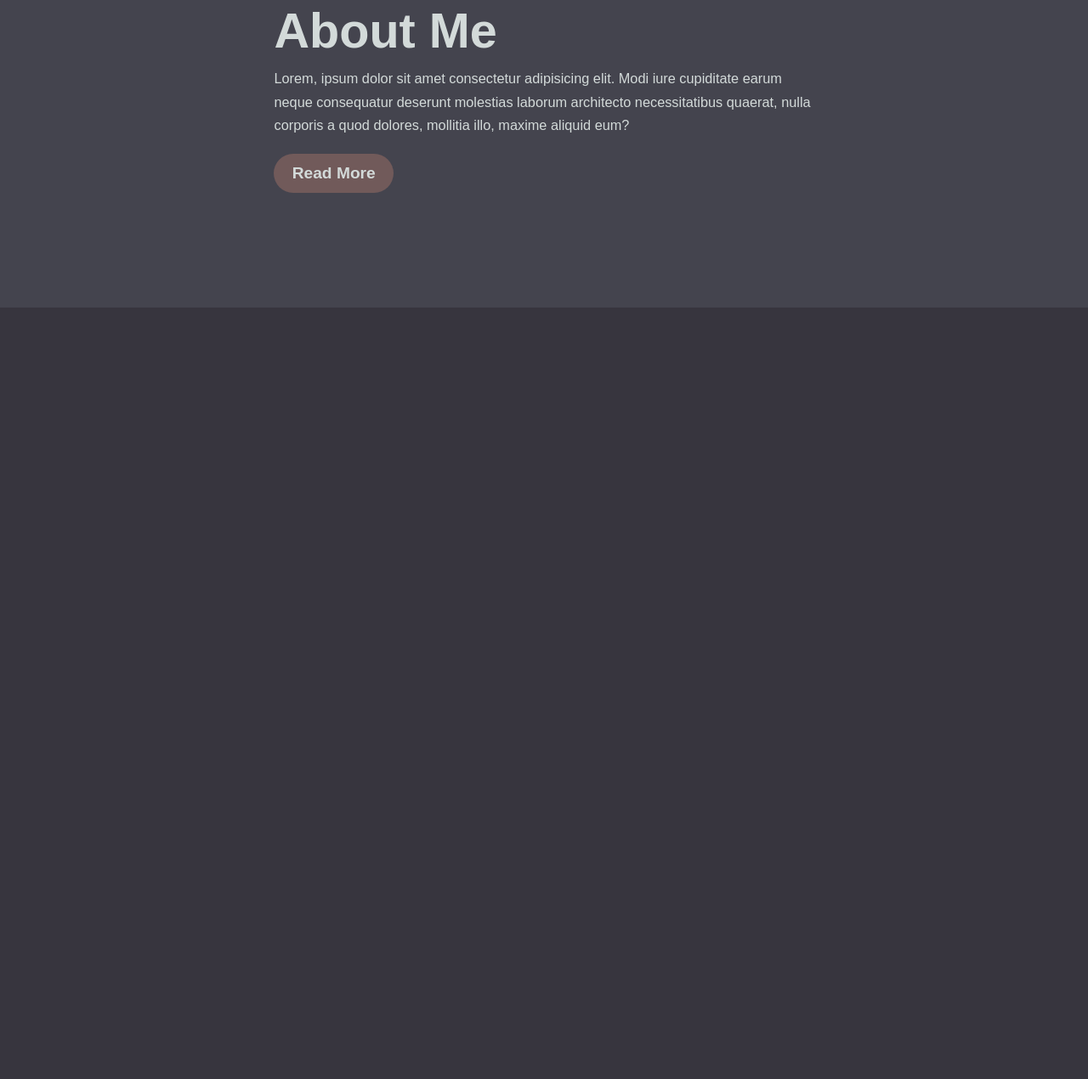
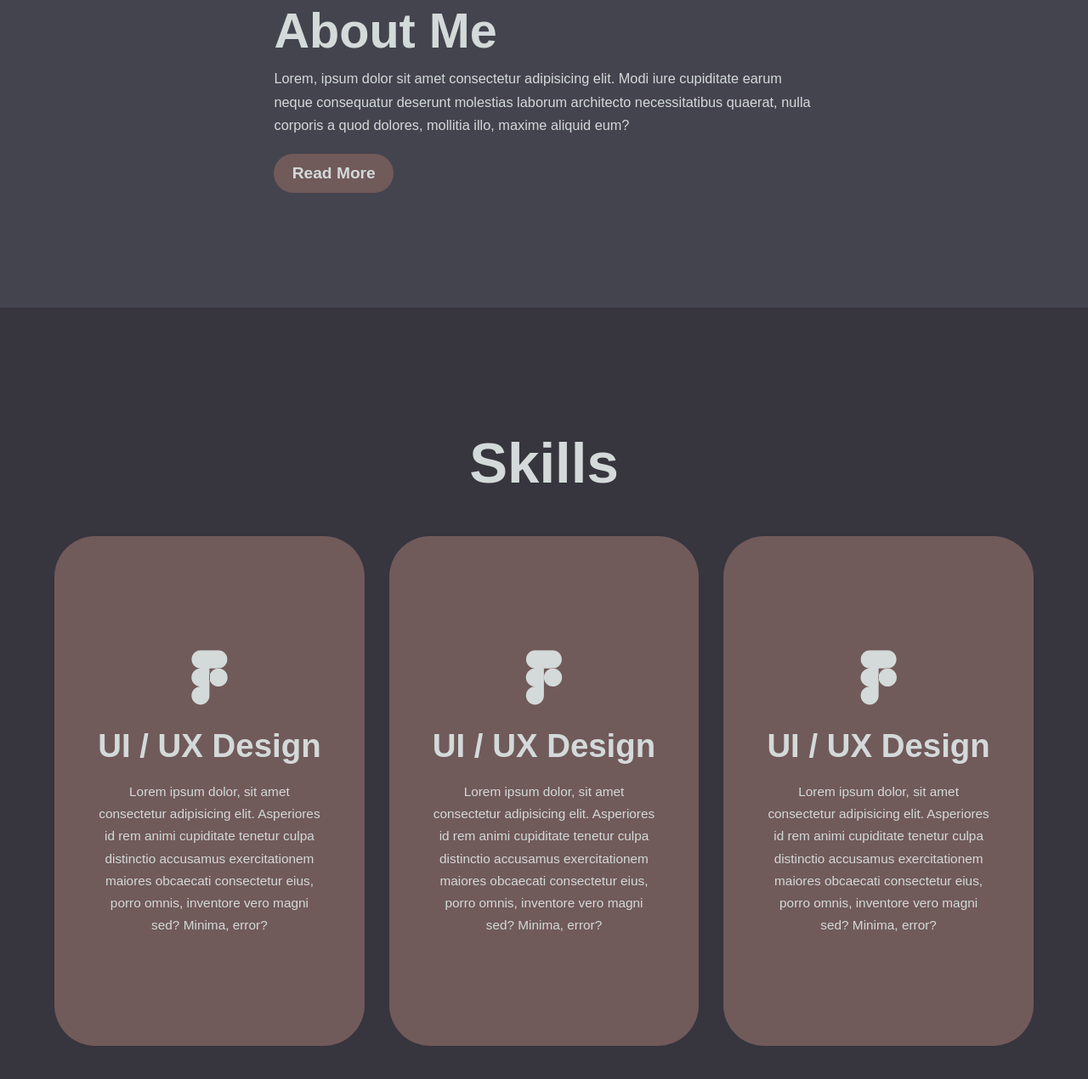
Before and after one commit to TheKhayll/portfolio-website, a plain HTML site: page index.html in a window 1280 px wide. Shown: the part 1238-2508 px from the top of the page at 85% size. Before the commit the page ends 1600 px from the top, so only its background shows below. Drawn offline with nearby package versions, Linux system fonts and the light colour scheme.

Commit message:
Skills design finished

```diff
--- a/index.html
+++ b/index.html
@@ -74,7 +74,7 @@
 
 
     <!-- About Section -->
-     <section class="about" id="about">
+    <section class="about" id="about">
 
         <div class="dev-about-img">
             <img src="img/rev.jpg" alt="">
@@ -86,9 +86,43 @@
             <a href="#" class="btn">Read More</a>
         </div>
 
-     </section>
+    </section>
 
 
+    <!-- Skills Section -->
+    <section class="skills" id="skills">
+
+        <h2 class="heading">Skills</h2>
+
+        <div class="skill-container">
+
+            <div class="skill-box">
+                <div class="skill-info">
+                    <i class="bx bxl-figma"></i>
+                    <h4>UI / UX Design</h4>
+                    <p>Lorem ipsum dolor, sit amet consectetur adipisicing elit. Asperiores id rem animi cupiditate tenetur culpa distinctio accusamus exercitationem maiores obcaecati consectetur eius, porro omnis, inventore vero magni sed? Minima, error?</p>
+                </div>
+            </div>
+
+            <div class="skill-box">
+                <div class="skill-info">
+                    <i class="bx bxl-figma"></i>
+                    <h4>UI / UX Design</h4>
+                    <p>Lorem ipsum dolor, sit amet consectetur adipisicing elit. Asperiores id rem animi cupiditate tenetur culpa distinctio accusamus exercitationem maiores obcaecati consectetur eius, porro omnis, inventore vero magni sed? Minima, error?</p>
+                </div>
+            </div>
+
+            <div class="skill-box">
+                <div class="skill-info">
+                    <i class="bx bxl-figma"></i>
+                    <h4>UI / UX Design</h4>
+                    <p>Lorem ipsum dolor, sit amet consectetur adipisicing elit. Asperiores id rem animi cupiditate tenetur culpa distinctio accusamus exercitationem maiores obcaecati consectetur eius, porro omnis, inventore vero magni sed? Minima, error?</p>
+                </div>
+            </div>
+
+        </div>
+
+    </section>
 
 
 
--- a/styles.css
+++ b/styles.css
@@ -16,6 +16,7 @@
   --second-bg-color: #44444E;
   --text-color: #D3DAD9;
   --main-color: #715A5A;
+  --light-brown-color: #b38e8e;
 }
 
 html {
@@ -245,3 +246,70 @@ section {
 .about-content .btn {
     font-size: 2rem;
 }
+
+
+/* Skills Content */
+.skills {
+    background-color: var(--bg-color);
+    color: var(--text-color);
+}
+
+.heading {
+    text-align: center;
+    font-size: 7rem;
+    margin: 5rem 0;
+}
+
+.skills h2 {
+    color: var(--text-color);
+}
+
+.skill-container{
+    display: grid;
+    grid-template-columns: repeat(auto-fit, minmax(25rem, 1fr));
+    align-items: center;
+    gap: 3rem;
+}
+
+.skill-box {
+    display: flex;
+    justify-content: center;
+    align-items: center;
+    background-color: var(--main-color);
+    height: 600px;
+    border-radius: 5rem;
+    cursor: pointer;
+    border: 3px solid transparent;
+    transition: 0.3s ease-in-out;
+}
+.skill-box:hover {
+    background: var(--second-bg-color);
+    color: var(--light-brown-color);
+    border: 3px solid var(--main-color);
+    transform: scale(1.05);
+}
+
+.skill-info {
+    display: flex;
+    flex-direction: column;
+    justify-content: center;
+    align-items: center;
+    text-align: center;
+    padding: 5rem;
+}
+
+.skill-info h4 {
+    font-size: 4rem;
+    margin: 2rem 0;
+    font-weight: 600;
+}
+
+.skill-info p {
+    font-size: 1.6rem;
+    font-weight: 500;
+    line-height: 1.7;
+}
+
+.skill-info i {
+    font-size: 8rem;
+}
```
